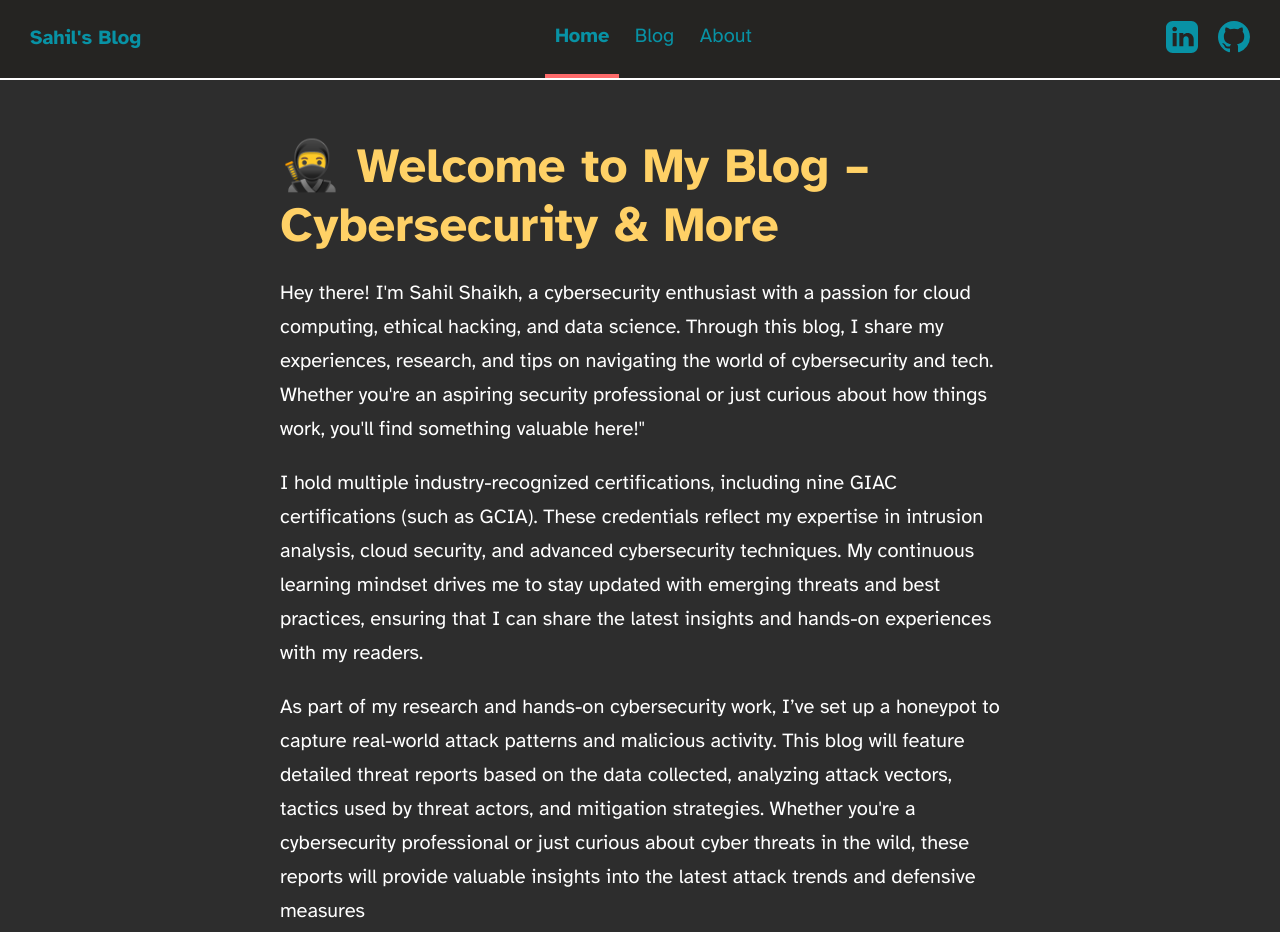
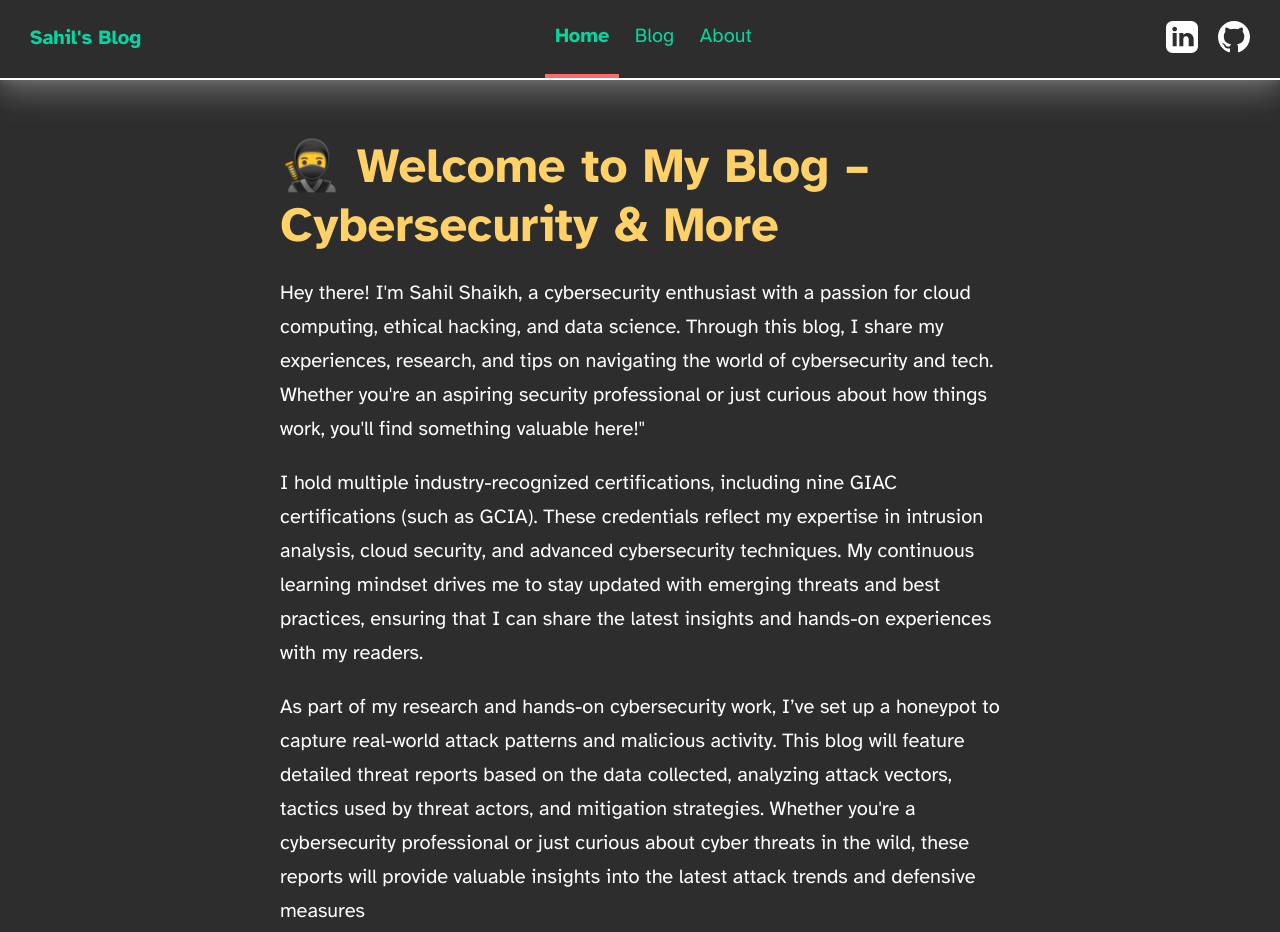
Before and after one commit to EL3CTRO-9/sparkling-hall-ef8c, an Astro site: page / in a window 1280 px wide. Shown: the top 932 px of the page. Built offline with nearby package versions, Linux system fonts and the light colour scheme; Astro itself is replaced by a stand-in of ours.

Commit message:
Update Header.astro

```diff
--- a/src/components/Header.astro
+++ b/src/components/Header.astro
@@ -38,11 +38,12 @@ import { SITE_TITLE } from '../consts';
 	header {
   		margin: 0;
   		padding: 0 1em;
-		background: #252422; /* Dark brownish-grey color */
-	    	color: orange; /* Ensuring text is visible */
-    		box-shadow: 0 2px 8px rgba(var(--black), 5%);
-		border-bottom: 2px solid white; /* Adds a white line below the header */
+  		background: var(--background);
+  		color: var(--primary-text);
+ 		 box-shadow: var(--box-shadow);
+  		border-bottom: 2px solid var(--primary-text);
 	}
+
 	h2 {
   		margin: 0;
   		font-size: 1em;
@@ -51,29 +52,41 @@ import { SITE_TITLE } from '../consts';
 	h2 a,
 		h2 a.active {
   		text-decoration: none;
+  		color: var(--secondary-accent);
 	}
+
 	nav {
   		display: flex;
   		align-items: center;
   		justify-content: space-between;
 	}
+
 	nav a {
 		  padding: 1em 0.5em;
-		color: #0892a5; /* Ensuring links are visible */
+  		color: var(--link-color);
   		border-bottom: 4px solid transparent;
   		text-decoration: none;
 	}
+
 	nav a.active {
   		text-decoration: none;
   		border-bottom-color: var(--accent);
 	}
+
 	.social-links,
 		.social-links a {
   		display: flex;
+  		color: var(--primary-text);
 	}
+
+	.social-links a:hover {
+  		color: var(--accent);
+	}
+
 	@media (max-width: 720px) {
   		.social-links {
     			display: none;
   	}
 }
+
 </style>
```
Lines whose indentation alone changed are shown as unchanged.
